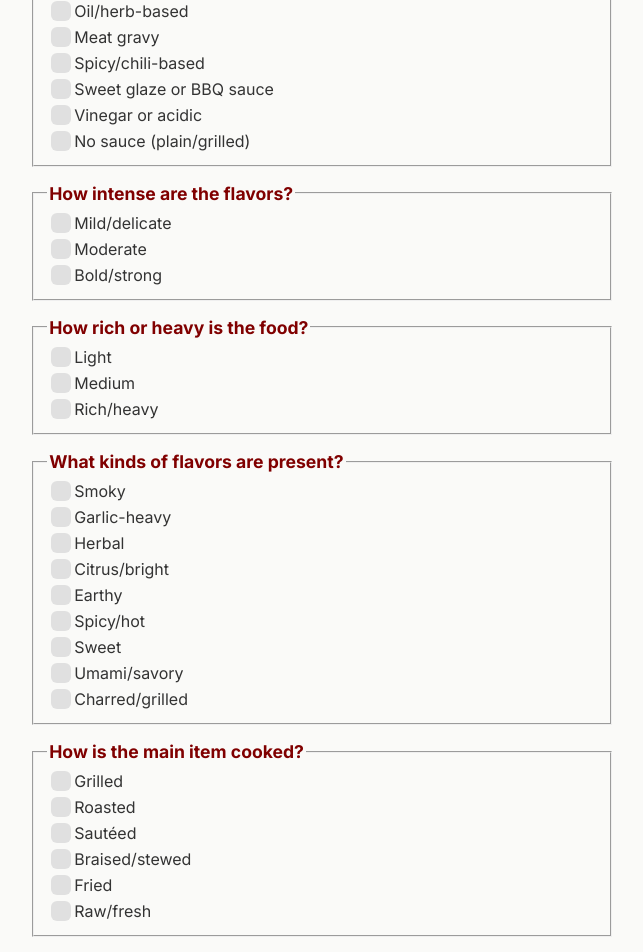
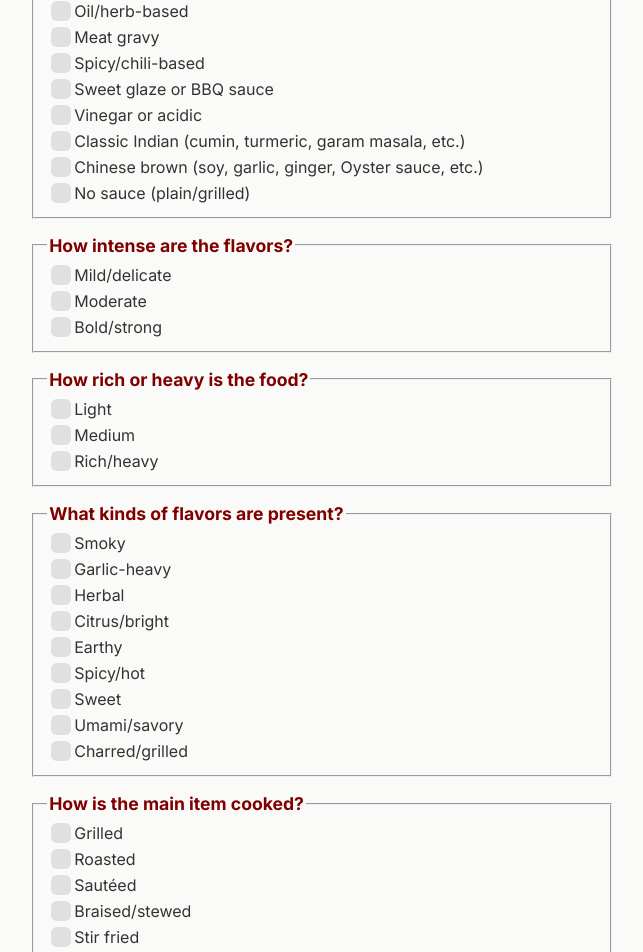
Before and after one commit to acolburn/somm-claude, a React (Vite) app: page / in a window 1280 px wide. Shown: the part 540-1492 px from the top of the page, without its empty margins (318-961 px from the left). Built offline with nearby package versions, Linux system fonts and the light colour scheme.

Commit message:
Added category entries

```diff
--- a/src/WinePairingForm.jsx
+++ b/src/WinePairingForm.jsx
@@ -32,6 +32,8 @@ export default function WinePairingForm() {
       "Spicy/chili-based",
       "Sweet glaze or BBQ sauce",
       "Vinegar or acidic",
+      "Classic Indian (cumin, turmeric, garam masala, etc.)",
+      "Chinese brown (soy, garlic, ginger, Oyster sauce, etc.)",
       "No sauce (plain/grilled)",
     ],
     intensity: ["Mild/delicate", "Moderate", "Bold/strong"],
@@ -52,6 +54,7 @@ export default function WinePairingForm() {
       "Roasted",
       "Sautéed",
       "Braised/stewed",
+      "Stir fried",
       "Fried",
       "Raw/fresh",
     ],
```
